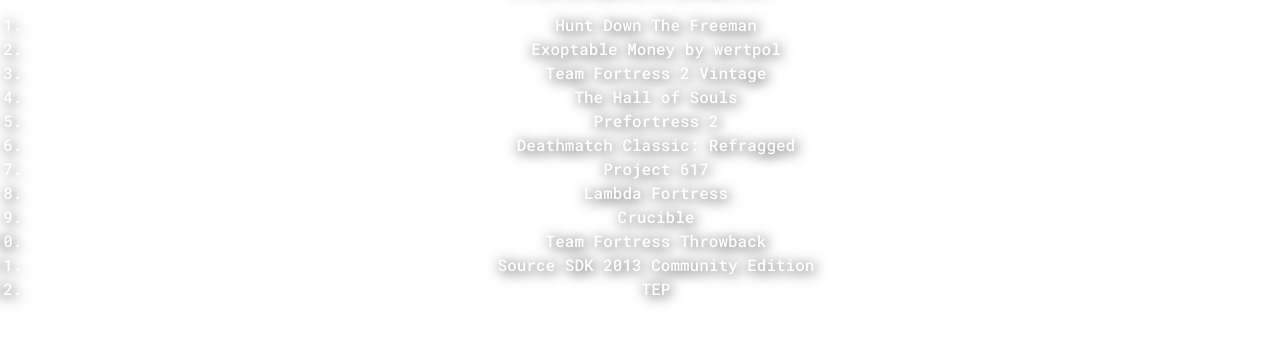
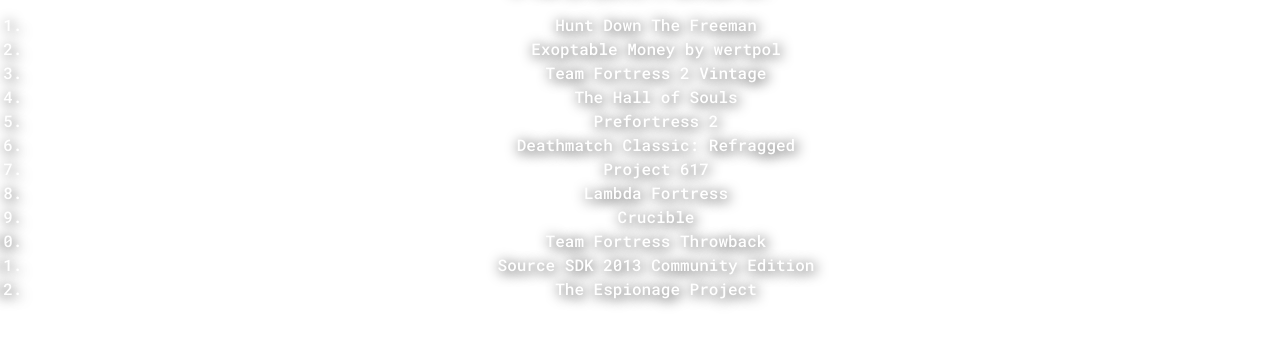
Before and after one commit to AnthonyPython/anthonypython.github.io, a plain HTML site: page about.html in a window 1280 px wide. Shown: the part 459-800 px from the top of the page. Drawn offline with nearby package versions, Linux system fonts and the light colour scheme.

Commit message:
Changed TEP from abbrivation to Full name.

```diff
--- a/about.html
+++ b/about.html
@@ -72,7 +72,7 @@
                 <li>Crucible</li>
                 <li>Team Fortress Throwback</li>
                 <li>Source SDK 2013 Community Edition</li>
-                <li>TEP</li>
+                <li>The Espionage Project</li>
               </ol>
 
           </div>
```
